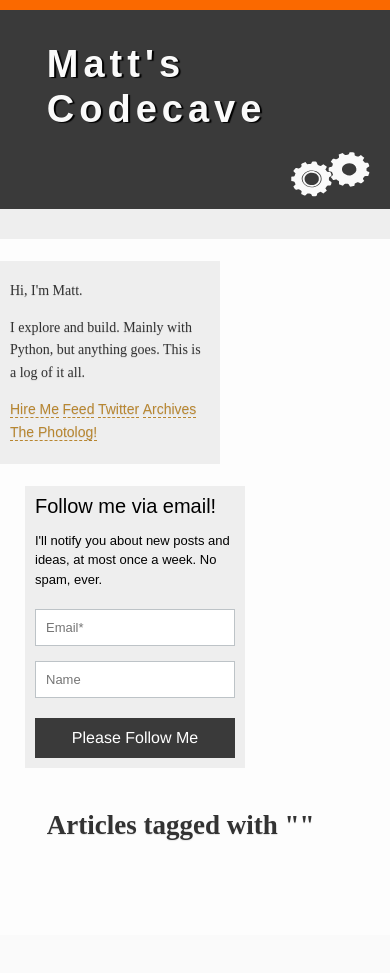
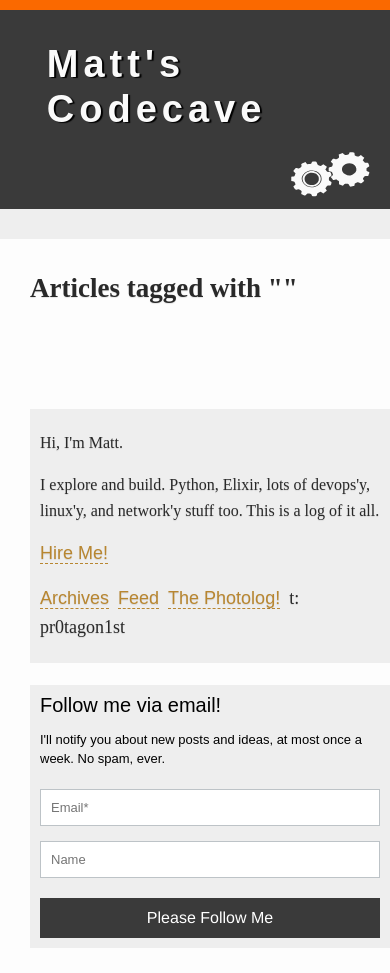
Before and after one commit to sirMackk/wintersun, a Python web app: template templates/tag.html in a window 390 px wide. Before the commit the page ends 841 px from the top, so only its background shows below. Run offline with Jinja, Linux system fonts and the light colour scheme; the template is opened without the code that fills it, so the values that code supplies are empty; some libraries are stand-ins or nearby versions.

Commit message:
Fixes responsive design;

```diff
--- a/static/mail.css
+++ b/static/mail.css
@@ -26,7 +26,6 @@
     min-width: 0;
     right: auto;
     top: auto;
-    width: 100%;
     z-index: auto;
     text-shadow: none;
     box-shadow: none;
--- a/static/styles.css
+++ b/static/styles.css
@@ -1,3 +1,10 @@
+html {
+  box-sizing: border-box;
+}
+*, *:before, *:after {
+  box-sizing: inherit;
+}
+
 header {
   background-color: #3a3a3a;
   padding: 12px 5% 12px 12%;
@@ -61,7 +68,7 @@ header h2 a:visited {
 body {
   font-size: 18px;
   line-height: 1.6;
-  color: #333;
+  color: #292929;
   text-shadow: 0px 1px 1px rgba(0, 0, 0, 0.1);
   background-color: #fdfdfd;
   margin: 0;
@@ -71,54 +78,85 @@ body {
 body pre {
   display: inline-block;
   font-size: 13px;
+  white-space: pre-wrap;
+  width: 100%;
 }
 
-section {
-  padding: 5px 5% 65px 12%;
+section.main {
+  padding: 5px 5% 65px 0;
+  margin-left: 12%;
   max-width: 650px;
   display: inline-block;
   float: left;
 }
 
 aside {
-  max-width: 250px;
+  max-width: 300px;
   display: inline-block;
   font-size: 14px;
 }
 
 aside .top-drawer {
-  position: fixed;
-  width: 25%;
-  top: 10px;
-  z-index: -10;
+  padding: 10px;
 }
 
 aside .top-drawer p {
-  font-size: 22px;
+  font-size: 16px;
 }
 
-aside .about {
-  margin-top: 22px;
+.about {
+  margin: 12px 0 22px;
   padding: 5px 10px;
   background-color: #EEE;
-  position: fixed;
-  width: 25%;
 }
 
-aside .about .controls a:visited {
+.about p {
+  font-size: 16px;
+
+}
+
+.about .controls a:visited {
   color: #B88630;
 }
 
-aside .bottom-drawer {
-  position: fixed;
-  top: 385px;
-  width: 25%;
+.mobile-bottom {
+  display: None;
 }
 
-@media (max-width: 1024px) {
+
+@media (max-width: 1094px) {
+  aside {
+    display: none;
+  }
+
+  section.main {
+    margin-left: 30px;
+  }
+
+  aside .bottom-drawer, aside .about {
+    display: none;
+  }
+
+  .mobile-bottom {
+    display: inline-block;
+    max-width: 650px;
+    width: 100%;
+    padding-left: 30px;
+    margin-bottom: 25px;
+  }
+}
+
+@media (max-width: 360px) {
+  section.main {
+    padding: 5px 20px 65px;
+    margin-left: 0;
+  }
+
   aside {
     float: None;
     max-width: none;
+    position: relative;
+    padding-left: 0;
   }
 
   aside .top-drawer {
@@ -127,19 +165,14 @@ aside .bottom-drawer {
 
   aside .about {
     position: relative;
-    width: 100%;
-    max-width: 200px;
-    float: left;
   }
 
   aside .bottom-drawer {
-    position: relative;
-    width: 100%;
-    margin-top: 22px;
-    max-width: 200px;
-    float: left;
-    top: auto;
-    margin-left: 25px;
+    display: None;
+  }
+
+  .mobile-bottom {
+    padding: 0;
   }
 }
 
@@ -158,6 +191,10 @@ a:visited {
 
 a:hover {
   border-bottom: 1px dashed #fa6900;
+}
+
+a.hire {
+  font-size: 18px;
 }
 
 .link-list {
--- /dev/null
+++ b/templates/about.html
@@ -0,0 +1,18 @@
+<div class="about">
+  <p>
+    Hi, I'm Matt.
+  </p>
+  <p>
+    I explore and build. Python, Elixir, lots of devops'y, linux'y, and network'y stuff too. This is a log of it all.
+  </p>
+  <div class="controls">
+    <p>
+      <a class="hire" href="/hire-me.html">Hire Me!</a>
+    </p>
+    <a href="/">Archives</a>
+    &nbsp;<a href="/feed" target="_blank">Feed</a>
+    &nbsp;<a href="http://photolog.mattscodecave.com" target="_blank">The Photolog!</a>
+    &nbsp;t: pr0tagon1st
+  </div>
+  </p>
+</div>
--- a/templates/base.html
+++ b/templates/base.html
@@ -22,32 +22,23 @@
     <aside>
       {% block aside %}
       <div class="top-drawer">
-        <p>Is a mountain only a huge stone? Is a planet an enormous mountain? - S. Lem</p>
+        <p><em>Is a mountain only a huge stone? Is a planet an enormous mountain?</em> - S. Lem</p>
       </div>
-      <div class="about">
-        <p>
-          Hi, I'm Matt.
-        </p>
-        <p>
-          I explore and build. Mainly with Python, but anything goes. This is a log of it all.
-        </p>
-        <div class="controls">
-          <a href="/hire-me.html">Hire Me</a>
-          <a href="/feed" target="_blank">Feed</a>
-          <a href="https://twitter.com/matt_voidptr" target="_blank">Twitter</a>
-          <a href="/">Archives</a>
-          <a href="http://photolog.mattscodecave.com">The Photolog!</a>
-        </div>
-        </p>
-      </div>
+      {% include "about.html" %}
       <div class="bottom-drawer">
         {% include "mail_form.html" %}
       </div>
       {% endblock aside %}
     </aside>
-    <section>
+    <section class="main">
       {% block content %}
       {% endblock content %}
+    </section>
+    <section class="mobile-bottom">
+      <div class="bottom-drawer">
+        {% include "about.html" %}
+        {% include "mail_form.html" %}
+      </div>
     </section>
     <!-- javascript -->
     <script src="/static/highlight.pack.js"></script>
--- a/wintersun.py
+++ b/wintersun.py
@@ -29,7 +29,7 @@ TAG_DIR = 'tags'
 OUTPUT_ENCODING = 'utf-8-sig'
 
 EXCLUDED_DIRS = [TEMPLATE_DIR, './media', STATIC_DIR, './tests',
-                 TARGET_DIR, './wintersun']
+                 TARGET_DIR, './wintersun', '.git']
 
 PostItem = namedtuple('PostItem', 'filename, title, date, tags')
 TRANSFORMER = CachingTransformer(MarkdownTransformer)
```
